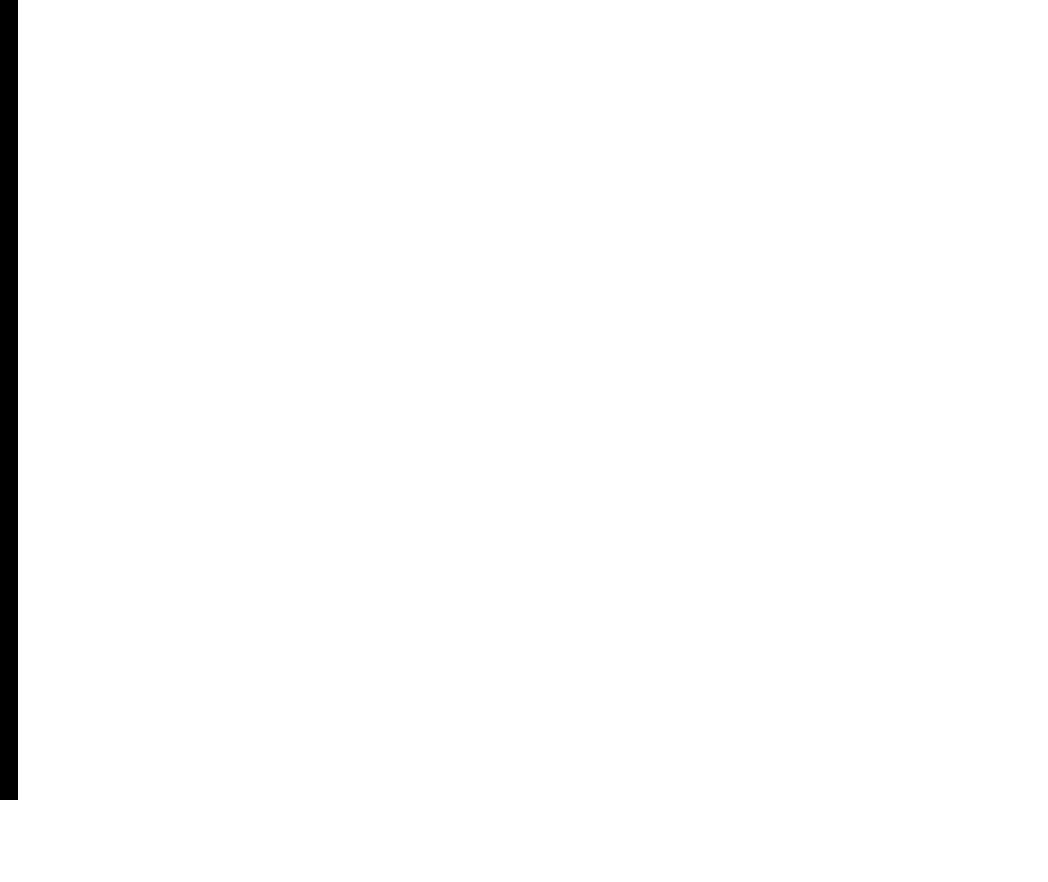
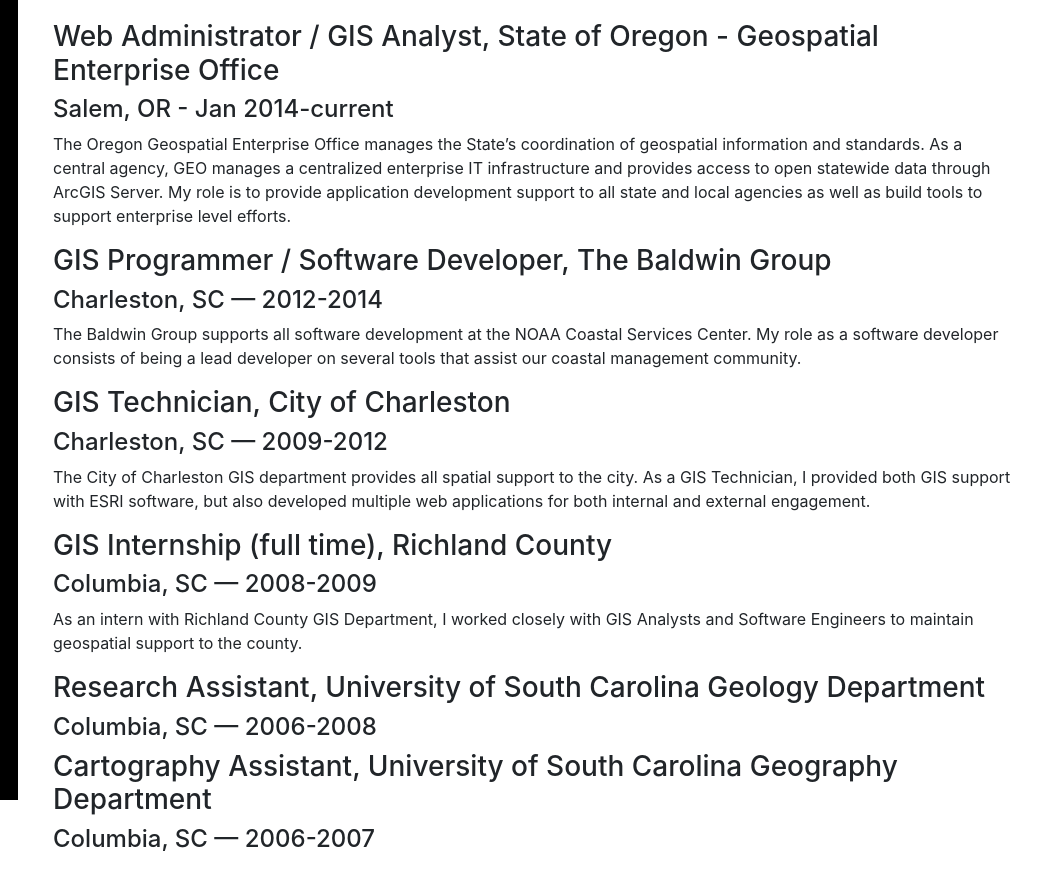
Before and after one commit to tannerjt/portfolio, a plain HTML site: page pages/experience.html in a window 1280 px wide. Shown: the full height of the page, 232-1280 px from the left. Before the commit the page ends 800 px from the top, so only its background shows below. Drawn offline with nearby package versions, Linux system fonts and the light colour scheme; files whose address does not match are found by name.

Commit message:
add experience page

```diff
--- a/pages/experience.html
+++ b/pages/experience.html
@@ -61,7 +61,51 @@ rel="stylesheet" type="text/css" />
         <!-- Page Content -->
         <div id="page-content-wrapper">
             <div class="container-fluid">
+              <div class="row">
+                <div class="col-md-12">
+                  <div class="res-item">
+                    <h3 class='pos-title'>Web Administrator / GIS Analyst, State of Oregon - Geospatial Enterprise Office</h3>
+                    <h4 class='pos-dates'>Salem, OR - Jan 2014-current</h4>
+                    <p class="pos-desc">
+                      The Oregon Geospatial Enterprise Office manages the State’s coordination of geospatial information and standards.  As a central agency, GEO manages a centralized enterprise IT infrastructure and provides access to open statewide data through ArcGIS Server.  My role is to provide application development support to all state and local agencies as well as build tools to support enterprise level efforts.
+                    </p>
+                  </div>
 
+                  <div class="res-item">
+                    <h3 class='pos-title'>GIS Programmer / Software Developer, The Baldwin Group</h3>
+                    <h4 class='pos-dates'>Charleston, SC — 2012-2014</h4>
+                    <p class="pos-desc">
+                    The Baldwin Group supports all software development at the NOAA Coastal Services Center.  My role as a software developer consists of being a lead developer on several tools that assist our coastal management community.
+                    </p>
+                  </div>
+
+                  <div class="res-item">
+                    <h3 class='pos-title'>GIS Technician, City of Charleston</h3>
+                    <h4 class='pos-dates'>Charleston, SC — 2009-2012</h4>
+                    <p class="pos-desc">
+                      The City of Charleston GIS department provides all spatial support to the city.  As a GIS Technician, I provided both GIS support with ESRI software, but also developed multiple web applications for both internal and external engagement.
+                    </p>
+                  </div>
+
+                  <div class="res-item">
+                    <h3 class='pos-title'>GIS Internship (full time), Richland County</h3>
+                    <h4 class='pos-dates'>Columbia, SC — 2008-2009</h4>
+                    <p class="pos-desc">
+                      As an intern with Richland County GIS Department, I worked closely with GIS Analysts and Software Engineers to maintain geospatial support to the county.
+                    </p>
+                  </div>
+
+                  <div class="res-item">
+                    <h3 class='pos-title'>Research Assistant, University of South Carolina Geology Department</h3>
+                    <h4 class='pos-dates'>Columbia, SC — 2006-2008</h4>
+                  </div>
+
+                  <div class="res-item">
+                    <h3 class='pos-title'>Cartography Assistant,  University of South Carolina Geography Department</h3>
+                    <h4 class='pos-dates'>Columbia, SC — 2006-2007</h4>
+                  </div>
+                </div>
+              </div>
             </div>
         </div>
         <!-- /#page-content-wrapper -->
```
